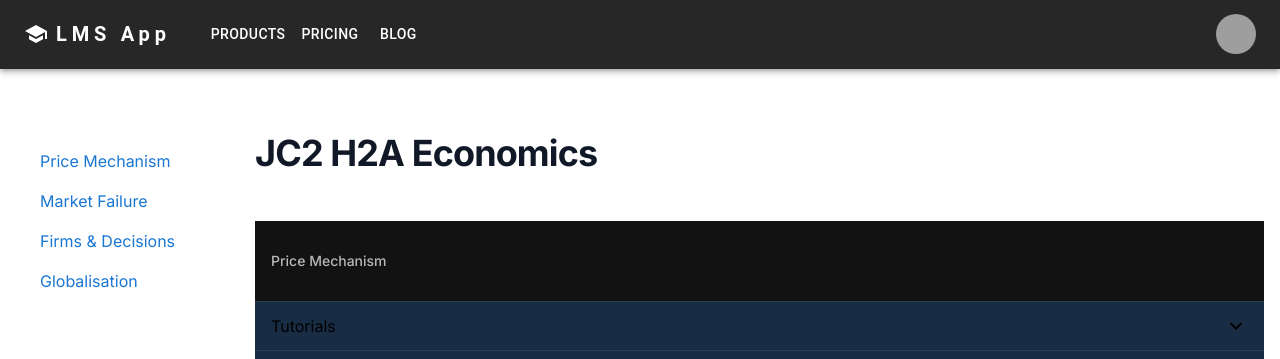
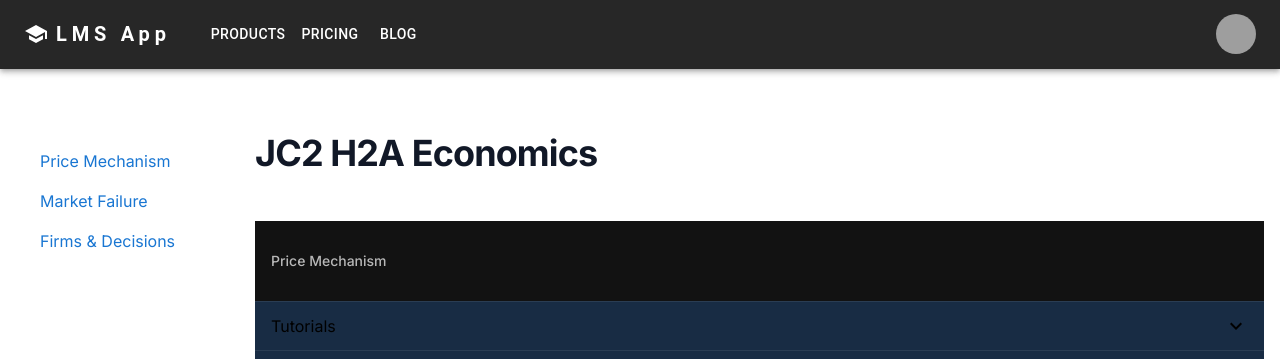
Before and after one commit to xxdydx/Learny-LMS, a Next.js app in the folder frontend/: page / in a window 1280 px wide. Shown: the top 359 px of the page. Built offline with nearby package versions, Linux system fonts and the light colour scheme; grey boxes are pictures that could not be loaded.

Commit message:
feat: rendering of course page based on sample data

```diff
--- a/frontend/src/app/components/Contents.tsx
+++ b/frontend/src/app/components/Contents.tsx
@@ -1,28 +1,7 @@
 import { Link, List, ListItem } from "@mui/material";
 import { useState } from "react";
+import { sampleCourse } from "../data/courseinfo";
 
-const chapters = [
-  {
-    id: 0,
-    name: "Price Mechanism",
-    quantity: 2,
-  },
-  {
-    id: 1,
-    name: "Market Failure",
-    quantity: 1,
-  },
-  {
-    id: 2,
-    name: "Firms & Decisions",
-    quantity: 1,
-  },
-  {
-    id: 3,
-    name: "Globalisation",
-    quantity: 2,
-  },
-];
 /**
  * MenuInteractiveColumn :
  * @description
@@ -35,20 +14,20 @@ const Contents = () => {
   return (
     <div className="w-fit hidden md:flex md: ml-4 lg:ml-6">
       <List>
-        {chapters.map((value) => {
+        {sampleCourse.chapters.map((value) => {
           return (
             <ListItem key={value.id}>
               <Link
-                href={`#${value.name}`}
+                href={`#${value.title}`}
                 underline="none"
                 className={
-                  selected === value.name
+                  selected === value.title
                     ? "text-white font-bold"
                     : "dark:text-slate-400 text-slate-700"
                 }
-                onClick={() => handleClick(value.name)}
+                onClick={() => handleClick(value.title)}
               >
-                {value.name}
+                {value.title}
               </Link>
             </ListItem>
           );
```
